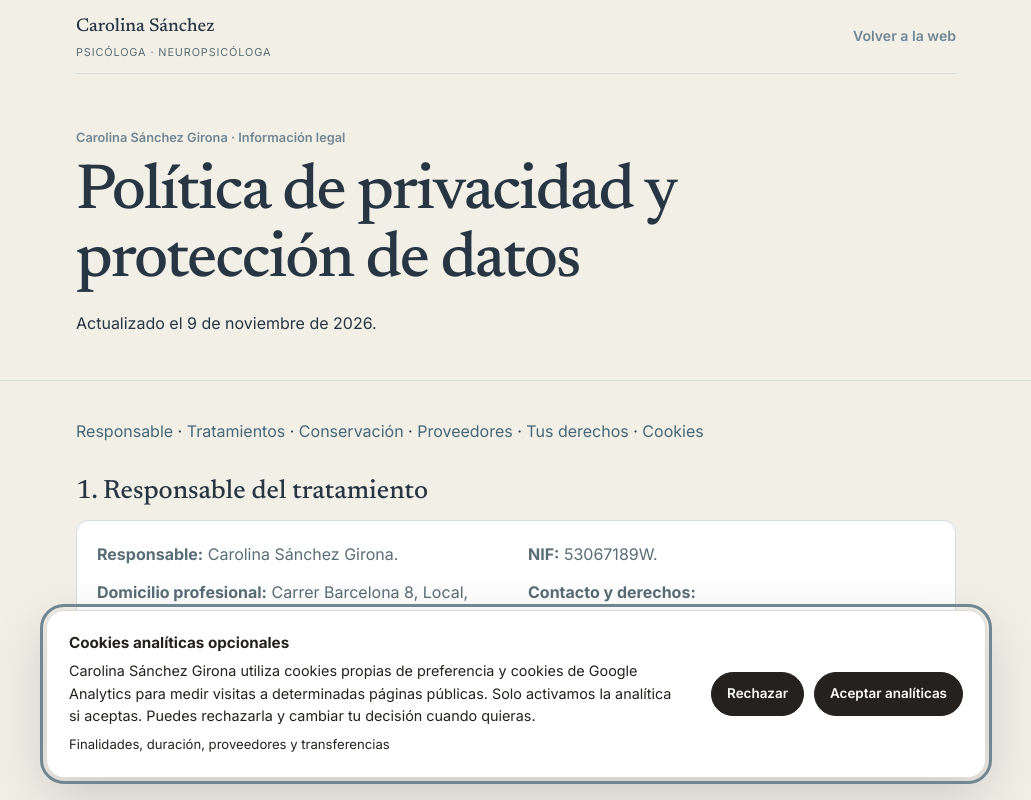
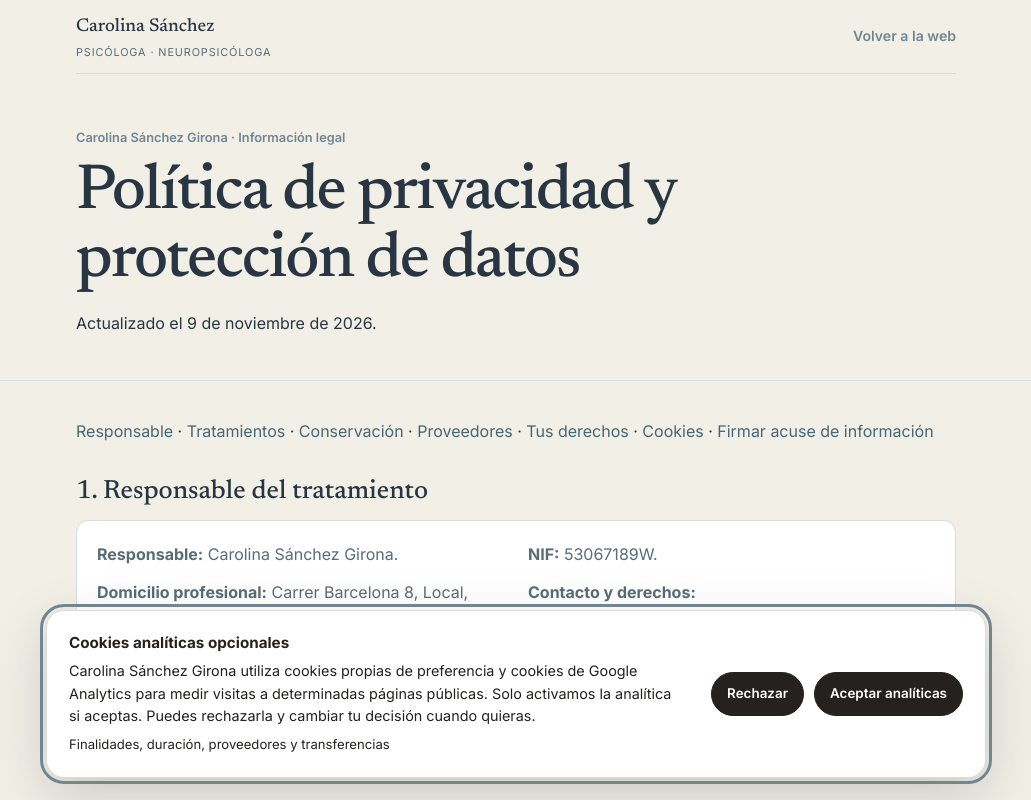
Before and after one commit to carolinasanchezgirona/Portfolio-Carolina, a Next.js app: page /privacidad in a window 1280 px wide. Shown: the top 800 px of the page, without its empty margins (124-1155 px from the left). Built offline with nearby package versions, Linux system fonts and the light colour scheme.

Commit message:
ux: link privacy policy to signed receipt form

```diff
--- a/app/privacidad/page.tsx
+++ b/app/privacidad/page.tsx
@@ -10,7 +10,7 @@ export const metadata: Metadata = {
 
 export default function PrivacyPage() {
   return <LegalDocument title="Política de privacidad y protección de datos" updatedAt="9 de noviembre de 2026">
-    <nav aria-label="Contenido de la política"><a href="#responsable">Responsable</a> · <a href="#tratamientos">Tratamientos</a> · <a href="#conservacion">Conservación</a> · <a href="#proveedores">Proveedores</a> · <a href="#derechos">Tus derechos</a> · <a href="/cookies/">Cookies</a></nav>
+    <nav aria-label="Contenido de la política"><a href="#responsable">Responsable</a> · <a href="#tratamientos">Tratamientos</a> · <a href="#conservacion">Conservación</a> · <a href="#proveedores">Proveedores</a> · <a href="#derechos">Tus derechos</a> · <a href="/cookies/">Cookies</a> · <a href="#firma-digital">Firmar acuse de información</a></nav>
     <section id="responsable">
       <h2>1. Responsable del tratamiento</h2>
       <div className="legal-data">
```
